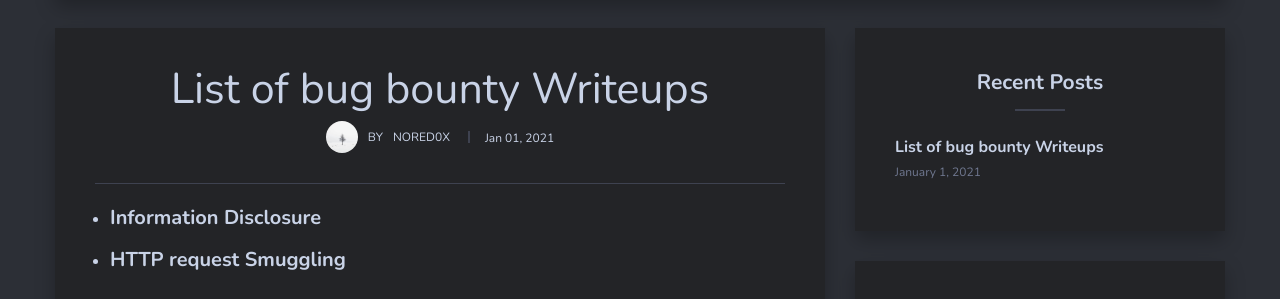
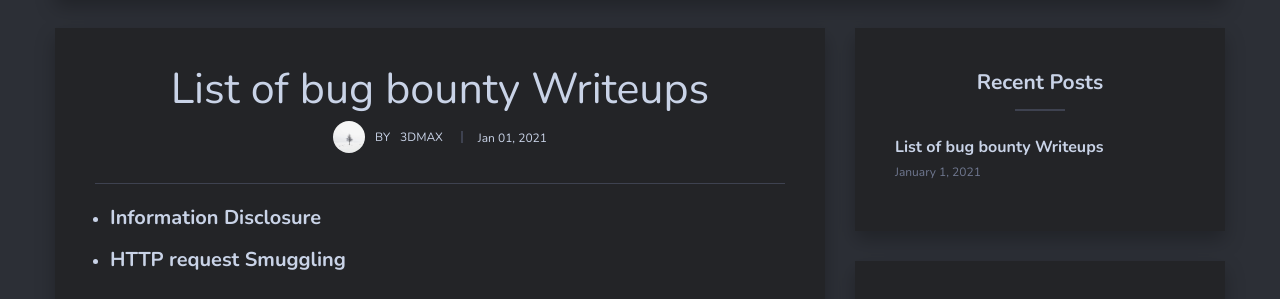
Before and after one commit to 0xGAD/3DMAX0x.github.io, a Jekyll site: the page built from _posts/2021-01-2-writeups.md, in a window 1280 px wide. Shown: the part 697-996 px from the top of the page. Built offline with Jekyll 4.4.1, drawn with Linux system fonts in a browser that asks for light colours; nearby versions of some CDN libraries; comment, search, counter and statistics services are not loaded.

Commit message:
Update _config.yml

```diff
--- a/_config.yml
+++ b/_config.yml
@@ -9,14 +9,14 @@ url: "" # the base hostname & protocol for your site, e.g. http://example.com
 
 #-------------------------------
 # About Section
-author-name: NoRed0x
+author-name: 3DMAX
 author-avatar: 00.jpg
 
 
 #-------------------------------
 # Contact links
 #facebook:  https://facebook.com/ # Add your Facebook handle
-twitter:   https://twitter.com/@NoRed0x # Add your Facebook handle
+twitter:   https://twitter.com/3DMAX2000 # Add your Facebook handle
 github: https://github.com/NoRed0x # Add your Facebook handle
 #pinterest: https://www.pinterest.com/ # Add your Facebook handle
 
```
